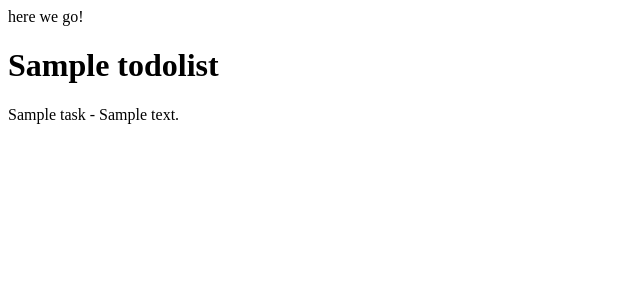
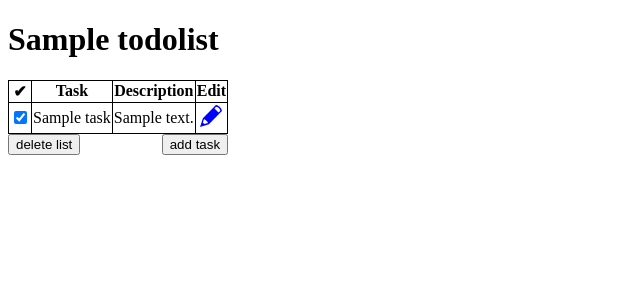
Before and after one commit to rsouthwi/what-todo-django, a Django app: a page that uses todo/templates/todo/detail.html in a window 1280 px wide. Shown: the top 300 px of the page, without its empty margins (0-640 px from the left). Run offline with Django 4.2, Linux system fonts and the light colour scheme; tables that the repository leaves empty hold one stand-in row (values such as "Sample post").

Commit message:
flesh out the detail view template

```diff
--- a/todo/templates/todo/detail.html
+++ b/todo/templates/todo/detail.html
@@ -1,13 +1,39 @@
 {% extends "todo/base.html" %}
+{% load static %}
 {% block css %}
     <style>
-
+        table, th, td {
+          border: 1px solid black;
+          border-collapse: collapse;
+          text-align: center;
+        }
     </style>
 {% endblock css %}
 {% block content %}
-    here we go!
   <h1>{{ object.title }}</h1>
-  {% for task in object.task_set.all %}
-    {{ task.name }} - {{ task.description }}
-  {% endfor %}
+  <div style="display:inline-block">
+    <table>
+        <thead>
+            <tr>
+                <th>✔</th>
+                <th>Task</th>
+                <th>Description</th>
+                <th>Edit</th>
+            </tr>
+        </thead>
+        <tbody>
+        {% for task in object.task_set.all %}
+            <tr>
+                <td><input type="checkbox" id="task-{{ task.pk }}" {{ task.completed|yesno:'checked, ' }}></td>
+                <td>{{ task.name }}</td>
+                <td>{{ task.description }}</td>
+                <td><img src="{% static "todo/images/edit.svg" %}" alt="Edit the task name or description of {{ task.name }}"></td>
+            </tr>
+        {% endfor %}
+        </tbody>
+    </table>
+    <div>
+        <button>delete list</button><button style="float:right">add task</button>
+    </div>
+  </div>
 {% endblock %}
```
